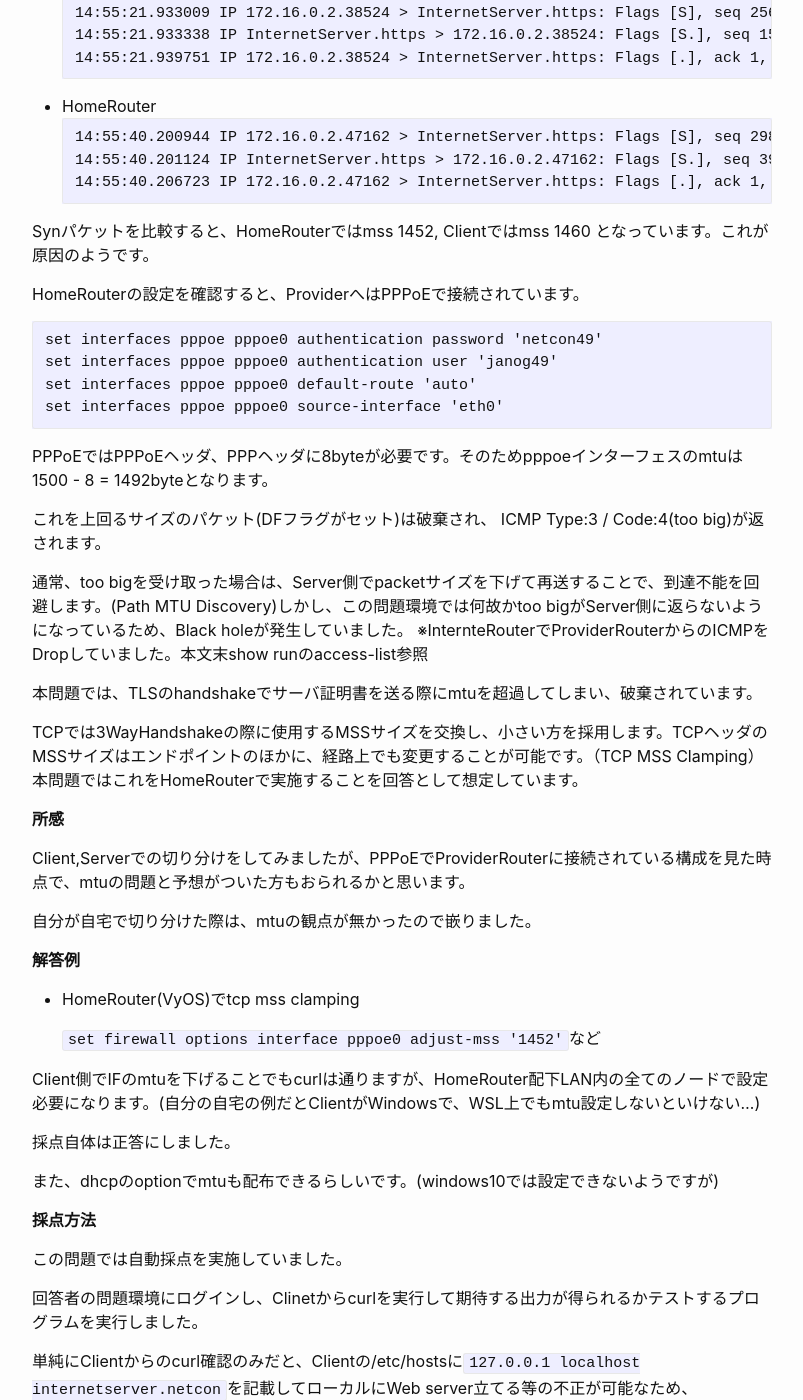
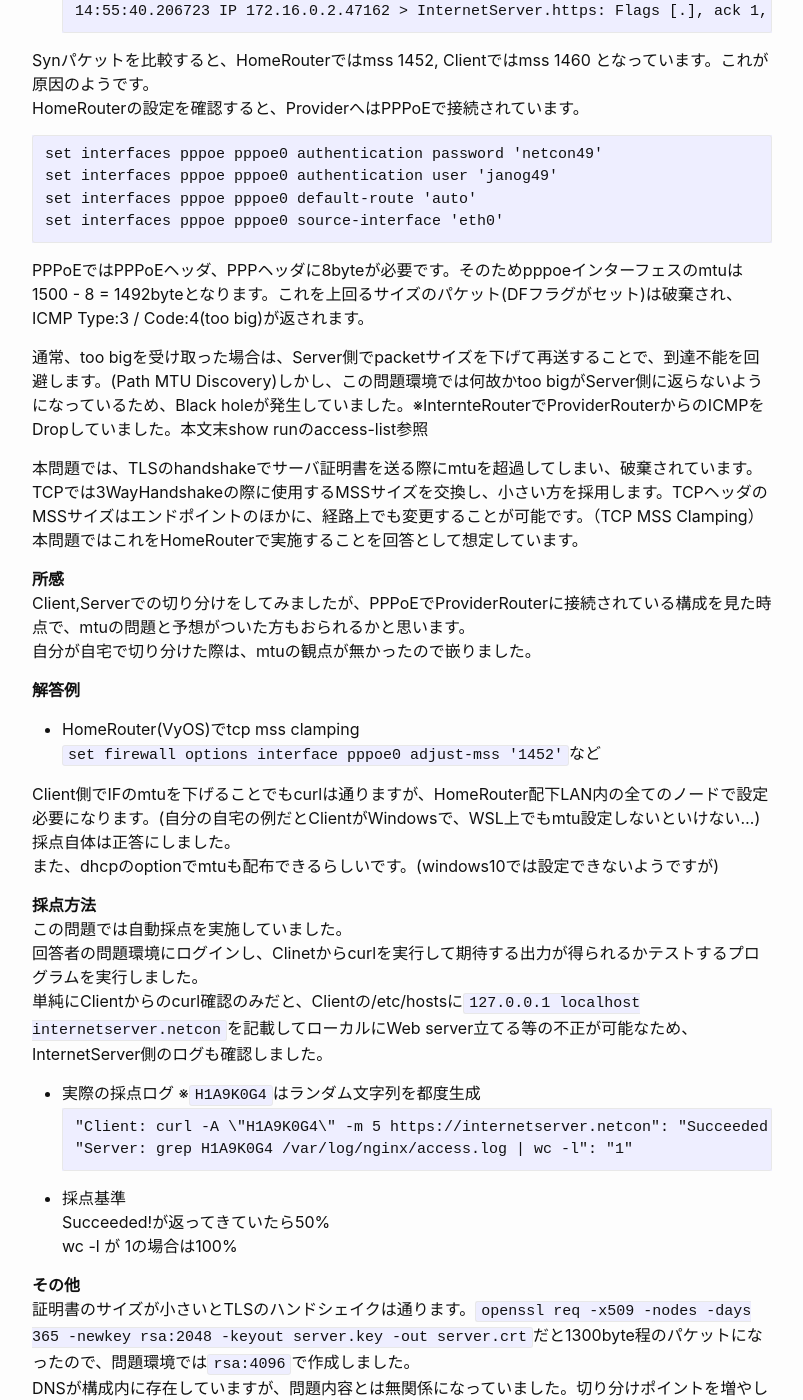
Before and after one commit to ashg0/ashg0.github.io, a Jekyll site: the page built from _posts/2022-01-27-janog49-netcon-misc-1.md, in a window 1280 px wide and 1400 px high, scrolled down 2668 px. Shown: the whole window, without its empty margins (238-1041 px from the left). Built offline with Jekyll 4.4.1, drawn with Linux system fonts in a browser that asks for light colours; some of the changed text lies outside the part shown.

Commit message:
adjust paragraph

````diff
--- a/_posts/2022-01-27-janog49-netcon-misc-1.md
+++ b/_posts/2022-01-27-janog49-netcon-misc-1.md
@@ -3,20 +3,16 @@ layout: post
 title:  "JANOG49 NETCON問題解説"
 date:   2022-01-27 17:00:00
 ---
-JANOG49 NETCONで問題作成をしました。
-
-カテゴリ：MISC(その他)
-
-問題：MISC-1
-
+JANOG49 NETCONで問題作成をしました。\\
+カテゴリ：MISC(その他)\\
+問題：MISC-1\\
 配点：30点
 
 # **問題文**
-友人に自宅のインターネットが使えないと相談されました。
+友人に自宅のインターネットが使えないと相談されました。\\
+詳しく話を聞くと、一部のサイトにアクセスできないようです。\\
+ひとまずClientからInternetServerに対してcurlしてみます。
 
-詳しく話を聞くと、一部のサイトにアクセスできないようです。
-
-ひとまずClientからInternetServerに対してcurlしてみます。
 ```
 janog49@Client:~$ curl internetserver.netcon
 <html>
@@ -27,41 +23,35 @@ janog49@Client:~$ curl internetserver.netcon
 </body>
 </html>
 ```
-リダイレクトされました。では、`https://internetserver.netcon` はどうでしょうか？
+リダイレクトされました。\\
+では、`https://internetserver.netcon` はどうでしょうか？
 ```
 janog49@Client:~$ curl --max-time 30 https://internetserver.netcon
 curl: (28) Operation timed out after 30001 milliseconds with 0 out of 0 bytes received
 ```
 タイムアウトしてしまいました。
 
-- **問題**
-
-  `curl https://internetserver.netcon`が成功するようにしてください。
+- **問題**\\
+`curl https://internetserver.netcon`が成功するようにしてください。
 - **期待する結果**
 ```
 janog49@Client:~$ curl https://internetserver.netcon
 Succeeded!
 ```
 
-- **制限事項**
-
-  InternetServerとProviderDNSの設定は変更してはいけない
-
-  InternetRouterとProviderRouterにはログインできない
+- **制限事項**\\
+InternetServerとProviderDNSの設定は変更してはいけない\\
+InternetRouterとProviderRouterにはログインできない
 
 # **構成**
 ![arch](https://ashg0.github.io/assets/images/20220127_janog49netcon.PNG)
 
 # **解説**
-この問題はPath MTU black holeとTCP MSS Clampingを題材にしています。
-
+この問題はPath MTU black holeとTCP MSS Clampingを題材にしています。\\
 作問の発端は、自宅NWでフレッツ回線にLinux刺してルーティングしていた時に、同じように嵌ったことです。
 
-
-**切り分け**
-
-port 80へのcurlは通っているのでL3の疎通はあると考えられます。
-
+**切り分け**\\
+port 80へのcurlは通っているのでL3の疎通はあると考えられます。\\
 port 443がタイムアウトするため、ACL等の設定が予想されますが、HomeRouterからのcurlは通ることから否定されます。
 ```
 janog49@HomeRouter:~$ curl https://internetserver.netcon
@@ -82,8 +72,7 @@ janog49@Client:~$ curl -v https://internetserver.netcon
 ^C
 janog49@Client:~$
 ```
-Client helloの後、Server helloが返ってきていないことがわかります。戻りのどこかでパケットが破棄されているようです。
-
+Client helloの後、Server helloが返ってきていないことがわかります。戻りのどこかでパケットが破棄されているようです。\\
 InternetServer側でtcpdumpを取り、ClientとHomeRouterのリクエストを比較してみます。
 - Client
 ```
@@ -98,8 +87,7 @@ InternetServer側でtcpdumpを取り、ClientとHomeRouterのリクエストを
 14:55:40.206723 IP 172.16.0.2.47162 > InternetServer.https: Flags [.], ack 1, win 1021, options [nop,nop,TS val 2507845426 ecr 13836376], length 0
 ```
 
-Synパケットを比較すると、HomeRouterではmss 1452, Clientではmss 1460 となっています。これが原因のようです。
-
+Synパケットを比較すると、HomeRouterではmss 1452, Clientではmss 1460 となっています。これが原因のようです。\\
 HomeRouterの設定を確認すると、ProviderへはPPPoEで接続されています。
 ```
 set interfaces pppoe pppoe0 authentication password 'netcon49'
@@ -107,62 +95,41 @@ set interfaces pppoe pppoe0 authentication user 'janog49'
 set interfaces pppoe pppoe0 default-route 'auto'
 set interfaces pppoe pppoe0 source-interface 'eth0'
 ```
-PPPoEではPPPoEヘッダ、PPPヘッダに8byteが必要です。そのためpppoeインターフェスのmtuは1500 - 8 = 1492byteとなります。
+PPPoEではPPPoEヘッダ、PPPヘッダに8byteが必要です。そのためpppoeインターフェスのmtuは1500 - 8 = 1492byteとなります。これを上回るサイズのパケット(DFフラグがセット)は破棄され、 ICMP Type:3 / Code:4(too big)が返されます。
 
-これを上回るサイズのパケット(DFフラグがセット)は破棄され、 ICMP Type:3 / Code:4(too big)が返されます。
+通常、too bigを受け取った場合は、Server側でpacketサイズを下げて再送することで、到達不能を回避します。(Path MTU Discovery)しかし、この問題環境では何故かtoo bigがServer側に返らないようになっているため、Black holeが発生していました。※InternteRouterでProviderRouterからのICMPをDropしていました。本文末show runのaccess-list参照
 
-通常、too bigを受け取った場合は、Server側でpacketサイズを下げて再送することで、到達不能を回避します。(Path MTU Discovery)しかし、この問題環境では何故かtoo bigがServer側に返らないようになっているため、Black holeが発生していました。
-※InternteRouterでProviderRouterからのICMPをDropしていました。本文末show runのaccess-list参照
-
-本問題では、TLSのhandshakeでサーバ証明書を送る際にmtuを超過してしまい、破棄されています。
-
+本問題では、TLSのhandshakeでサーバ証明書を送る際にmtuを超過してしまい、破棄されています。\\
 TCPでは3WayHandshakeの際に使用するMSSサイズを交換し、小さい方を採用します。TCPヘッダのMSSサイズはエンドポイントのほかに、経路上でも変更することが可能です。（TCP MSS Clamping）本問題ではこれをHomeRouterで実施することを回答として想定しています。
 
-
-**所感**
-
-Client,Serverでの切り分けをしてみましたが、PPPoEでProviderRouterに接続されている構成を見た時点で、mtuの問題と予想がついた方もおられるかと思います。
-
+**所感**\\
+Client,Serverでの切り分けをしてみましたが、PPPoEでProviderRouterに接続されている構成を見た時点で、mtuの問題と予想がついた方もおられるかと思います。\\
 自分が自宅で切り分けた際は、mtuの観点が無かったので嵌りました。
 
+**解答例**
+- HomeRouter(VyOS)でtcp mss clamping\\
+`set firewall options interface pppoe0 adjust-mss '1452'`など
 
-
-**解答例**
-- HomeRouter(VyOS)でtcp mss clamping
-
-  `set firewall options interface pppoe0 adjust-mss '1452'`など
-
-Client側でIFのmtuを下げることでもcurlは通りますが、HomeRouter配下LAN内の全てのノードで設定必要になります。(自分の自宅の例だとClientがWindowsで、WSL上でもmtu設定しないといけない…)
-
-採点自体は正答にしました。
-
+Client側でIFのmtuを下げることでもcurlは通りますが、HomeRouter配下LAN内の全てのノードで設定必要になります。(自分の自宅の例だとClientがWindowsで、WSL上でもmtu設定しないといけない…)\\
+採点自体は正答にしました。\\
 また、dhcpのoptionでmtuも配布できるらしいです。(windows10では設定できないようですが)
 
-
-**採点方法**
-
-この問題では自動採点を実施していました。
-
-回答者の問題環境にログインし、Clinetからcurlを実行して期待する出力が得られるかテストするプログラムを実行しました。
-
+**採点方法**\\
+この問題では自動採点を実施していました。\\
+回答者の問題環境にログインし、Clinetからcurlを実行して期待する出力が得られるかテストするプログラムを実行しました。\\
 単純にClientからのcurl確認のみだと、Clientの/etc/hostsに`127.0.0.1 localhost internetserver.netcon`を記載してローカルにWeb server立てる等の不正が可能なため、InternetServer側のログも確認しました。
 - 実際の採点ログ ※`H1A9K0G4`はランダム文字列を都度生成
 ```
   "Client: curl -A \"H1A9K0G4\" -m 5 https://internetserver.netcon": "Succeeded!",
   "Server: grep H1A9K0G4 /var/log/nginx/access.log | wc -l": "1"
 ```
-- 採点基準
+- 採点基準\\
+Succeeded!が返ってきていたら50%\\
+wc -l が 1の場合は100%
 
-  Succeeded!が返ってきていたら50%
-
-  wc -l が 1の場合は100%
-
-**その他**
-
-証明書のサイズが小さいとTLSのハンドシェイクは通ります。`openssl req -x509 -nodes -days 365 -newkey rsa:2048 -keyout server.key -out server.crt`だと1300byteくらいのパケットになったので、問題環境では`rsa:4096`で作成しました。
-
+**その他**\\
+証明書のサイズが小さいとTLSのハンドシェイクは通ります。`openssl req -x509 -nodes -days 365 -newkey rsa:2048 -keyout server.key -out server.crt`だと1300byte程のパケットになったので、問題環境では`rsa:4096`で作成しました。\\
 DNSが構成内に存在していますが、問題内容とは無関係になっていました。切り分けポイントを増やしたい意図で配置しました。
-
 
 ### **環境設定**
 {::nomarkdown}
````
